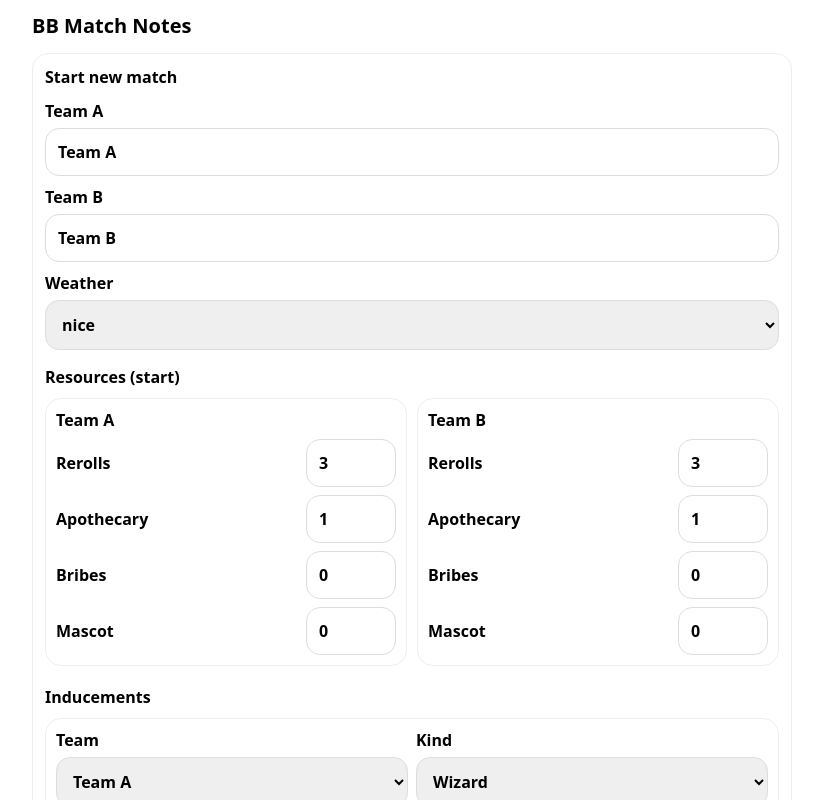
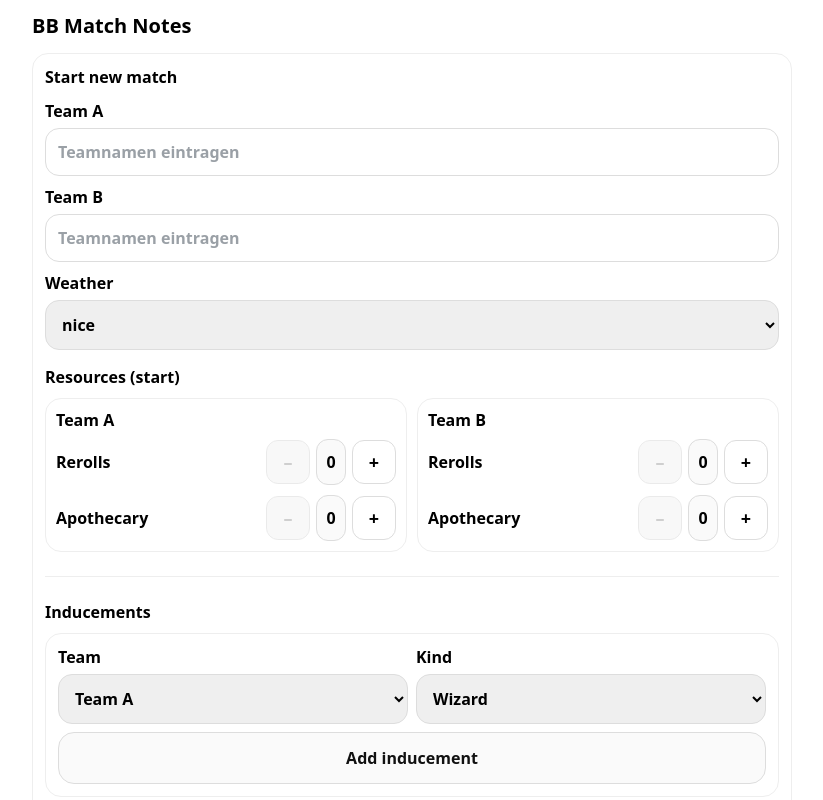
Before and after one commit to snoader/bb-match-notes, a React (Vite) app: page / in a window 1280 px wide. Shown: the top 800 px of the page, without its empty margins (228-1051 px from the left). Built offline with nearby package versions, Linux system fonts and the light colour scheme.

Commit message:
Inducements + player picker + start screen improvements

```diff
--- a/src/store/matchStore.ts
+++ b/src/store/matchStore.ts
@@ -12,7 +12,7 @@ type AppendEventInput =
   Omit<MatchEvent, "id" | "createdAt" | "half" | "turn"> &
   Partial<Pick<MatchEvent, "half" | "turn">>;
 
-type Resources = { rerolls: number; apothecary: number; bribes: number; mascot: number };
+type Resources = { rerolls: number; apothecary: number };
 
 type InducementEntry = { team: TeamId; kind: InducementKind; detail?: string };
 
--- a/src/ui/screens/LiveMatchScreen.tsx
+++ b/src/ui/screens/LiveMatchScreen.tsx
@@ -119,13 +119,10 @@ export function LiveMatchScreen() {
     await appendEvent({ type: "turn_set", payload: { half: d.half, turn } });
   }
 
-  async function useResource(team: TeamId, kind: "reroll" | "apothecary" | "bribe" | "mascot") {
+  async function useResource(team: TeamId, kind: "reroll" | "apothecary" ) {
     if (kind === "reroll") return appendEvent({ type: "reroll_used", team });
     if (kind === "apothecary") return appendEvent({ type: "apothecary_used", team });
-    if (kind === "bribe") return appendEvent({ type: "bribe_used", team });
 
-    // Mascot bleibt wie bisher (Legacy): inducement_used(kind:"Mascot")
-    return appendEvent({ type: "inducement_used", team, payload: { kind: "Mascot" } });
   }
 
   function download(filename: string, text: string, mime = "text/plain") {
@@ -282,8 +279,6 @@ export function LiveMatchScreen() {
                 {[
                   { k: "reroll" as const, label: `Rerolls (${d.resources[team].rerolls})` },
                   { k: "apothecary" as const, label: `Apo (${d.resources[team].apothecary})` },
-                  { k: "bribe" as const, label: `Bribes (${d.resources[team].bribes})` },
-                  { k: "mascot" as const, label: `Mascot (${d.resources[team].mascot})` },
                 ].map((x) => (
                   <button
                     key={x.k}
--- a/src/ui/screens/MatchStartScreen.tsx
+++ b/src/ui/screens/MatchStartScreen.tsx
@@ -1,14 +1,9 @@
-import React, { useMemo, useState } from "react";
+import { useMemo, useState } from "react";
+import type { CSSProperties, ReactNode } from "react";
 import { useMatchStore } from "../../store/matchStore";
 import { useAppStore } from "../../store/appStore";
 import { BigButton } from "../components/Modal";
-import {
-  WEATHERS,
-  INDUCEMENTS,
-  type Weather,
-  type InducementKind,
-  type TeamId,
-} from "../../domain/enums";
+import { WEATHERS, INDUCEMENTS, PRAYERS, type Weather, type InducementKind, type TeamId } from "../../domain/enums";
 
 const fmt = (x: string) => x.replaceAll("_", " ");
 
@@ -23,31 +18,38 @@ export function MatchStartScreen() {
 
   const hasMatch = useMemo(() => events.some((e) => e.type === "match_start"), [events]);
 
-  // Start form state
-  const [teamAName, setTeamAName] = useState("Team A");
-  const [teamBName, setTeamBName] = useState("Team B");
+  // Start form state (NEW: empty + placeholder)
+  const [teamAName, setTeamAName] = useState("");
+  const [teamBName, setTeamBName] = useState("");
   const [weather, setWeather] = useState<Weather>("nice");
 
-  // Resources
-  const [ra, setRa] = useState(3);
-  const [rb, setRb] = useState(3);
-  const [aa, setAa] = useState(1);
-  const [ab, setAb] = useState(1);
-  const [ba, setBa] = useState(0);
-  const [bb, setBb] = useState(0);
-  const [ma, setMa] = useState(0);
-  const [mb, setMb] = useState(0);
+  // Resources (NEW: all start at 0, with stepper buttons)
+  const [ra, setRa] = useState(0);
+  const [rb, setRb] = useState(0);
+  const [aa, setAa] = useState(0);
+  const [ab, setAb] = useState(0);
 
   // Inducements
   const [inducements, setInducements] = useState<InducementEntry[]>([]);
   const [indTeam, setIndTeam] = useState<TeamId>("A");
   const [indKind, setIndKind] = useState<InducementKind>("Wizard");
-  const [indDetail, setIndDetail] = useState("");
+const [starPlayerName, setStarPlayerName] = useState("");
+const [prayerPick, setPrayerPick] = useState<(typeof PRAYERS)[number]>(PRAYERS[0]);
 
 function addInducement() {
-    const detail = indDetail.trim() || undefined;
+  let detail: string | undefined = undefined;
+
+  if (indKind === "Star Player") {
+    const n = starPlayerName.trim();
+    detail = n || undefined;
+  } else if (indKind === "Prayers to Nuffle") {
+    detail = prayerPick; // wir speichern Prayer im detail-Feld
+  }
+
   setInducements((prev) => [...prev, { team: indTeam, kind: indKind, detail }]);
-    setIndDetail("");
+
+  // reset only the relevant field
+  setStarPlayerName("");
 }
 
   function removeInducement(idx: number) {
@@ -65,8 +67,8 @@ export function MatchStartScreen() {
         teamBName,
         weather,
         resources: {
-          A: { rerolls: ra, apothecary: aa, bribes: ba, mascot: ma },
-          B: { rerolls: rb, apothecary: ab, bribes: bb, mascot: mb },
+          A: { rerolls: ra, apothecary: aa },
+          B: { rerolls: rb, apothecary: ab },
         },
         inducements, // ✅ gespeichert
       },
@@ -80,6 +82,11 @@ export function MatchStartScreen() {
 
   return (
     <div style={{ padding: 12, maxWidth: 760, margin: "0 auto" }}>
+      {/* Placeholder styling (leicht grau) */}
+      <style>{`
+        input::placeholder { color: #9aa0a6; font-weight: 600; }
+      `}</style>
+
       <div style={{ fontWeight: 900, fontSize: 20 }}>BB Match Notes</div>
 
       {hasMatch && (
@@ -90,8 +97,7 @@ export function MatchStartScreen() {
               {d.teamNames.A} vs {d.teamNames.B}
             </div>
             <div>
-              Score {d.score.A}:{d.score.B} · Half {d.half} · Turn {d.turn} · Weather{" "}
-              {String(d.weather ?? "—")}
+              Score {d.score.A}:{d.score.B} · Half {d.half} · Turn {d.turn} · Weather {String(d.weather ?? "—")}
             </div>
           </div>
 
@@ -107,11 +113,21 @@ export function MatchStartScreen() {
 
         <div style={{ marginTop: 12, display: "grid", gap: 10 }}>
           <Field label="Team A">
-            <input value={teamAName} onChange={(e) => setTeamAName(e.target.value)} style={inputStyle} />
+            <input
+              value={teamAName}
+              onChange={(e) => setTeamAName(e.target.value)}
+              style={inputStyle}
+              placeholder="Teamnamen eintragen"
+            />
           </Field>
 
           <Field label="Team B">
-            <input value={teamBName} onChange={(e) => setTeamBName(e.target.value)} style={inputStyle} />
+            <input
+              value={teamBName}
+              onChange={(e) => setTeamBName(e.target.value)}
+              style={inputStyle}
+              placeholder="Teamnamen eintragen"
+            />
           </Field>
 
           <Field label="Weather">
@@ -124,40 +140,38 @@ export function MatchStartScreen() {
             </select>
           </Field>
 
+          {/* Resources */}
           <div style={{ fontWeight: 900, marginTop: 6 }}>Resources (start)</div>
           <div style={{ display: "grid", gridTemplateColumns: "1fr 1fr", gap: 10 }}>
-            <Box title={teamAName || "Team A"}>
-              <NumRow label="Rerolls" value={ra} setValue={setRa} />
-              <NumRow label="Apothecary" value={aa} setValue={setAa} />
-              <NumRow label="Bribes" value={ba} setValue={setBa} />
-              <NumRow label="Mascot" value={ma} setValue={setMa} />
+            <Box title={teamAName.trim() || "Team A"}>
+              <StepperRow label="Rerolls" value={ra} setValue={setRa} />
+              <StepperRow label="Apothecary" value={aa} setValue={setAa} />
             </Box>
-            <Box title={teamBName || "Team B"}>
-              <NumRow label="Rerolls" value={rb} setValue={setRb} />
-              <NumRow label="Apothecary" value={ab} setValue={setAb} />
-              <NumRow label="Bribes" value={bb} setValue={setBb} />
-              <NumRow label="Mascot" value={mb} setValue={setMb} />
+
+            <Box title={teamBName.trim() || "Team B"}>
+              <StepperRow label="Rerolls" value={rb} setValue={setRb} />
+              <StepperRow label="Apothecary" value={ab} setValue={setAb} />
             </Box>
           </div>
 
-          <div style={{ fontWeight: 900, marginTop: 10 }}>Inducements</div>
-          <div style={{ display: "grid", gap: 8, padding: 10, borderRadius: 16, border: "1px solid #eee" }}>
+          {/* NEW: visual separation */}
+          <div style={{ borderTop: "1px solid #eee", marginTop: 14, paddingTop: 14 }} />
+
+          {/* Inducements */}
+          <div style={{ fontWeight: 900 }}>Inducements</div>
+          <div style={{ display: "grid", gap: 8, padding: 12, borderRadius: 16, border: "1px solid #eee" }}>
             <div style={{ display: "grid", gridTemplateColumns: "1fr 1fr", gap: 8 }}>
               <label style={{ display: "grid", gap: 6 }}>
                 <div style={{ fontWeight: 800 }}>Team</div>
                 <select value={indTeam} onChange={(e) => setIndTeam(e.target.value as TeamId)} style={inputStyle}>
-                  <option value="A">{teamAName || "Team A"}</option>
-                  <option value="B">{teamBName || "Team B"}</option>
+                  <option value="A">{teamAName.trim() || "Team A"}</option>
+                  <option value="B">{teamBName.trim() || "Team B"}</option>
                 </select>
               </label>
 
               <label style={{ display: "grid", gap: 6 }}>
                 <div style={{ fontWeight: 800 }}>Kind</div>
-                <select
-                  value={indKind}
-                  onChange={(e) => setIndKind(e.target.value as InducementKind)}
-                  style={inputStyle}
-                >
+                <select value={indKind} onChange={(e) => setIndKind(e.target.value as InducementKind)} style={inputStyle}>
                   {INDUCEMENTS.map((k) => (
                     <option key={k} value={k}>
                       {k}
@@ -167,17 +181,41 @@ export function MatchStartScreen() {
               </label>
             </div>
 
+{indKind === "Star Player" && (
   <label style={{ display: "grid", gap: 6 }}>
-              <div style={{ fontWeight: 800 }}>Detail (optional)</div>
+    <div style={{ fontWeight: 800 }}>Name Starplayer</div>
     <input
-                value={indDetail}
-                onChange={(e) => setIndDetail(e.target.value)}
+      value={starPlayerName}
+      onChange={(e) => setStarPlayerName(e.target.value)}
       style={inputStyle}
-                placeholder="e.g. Griff Oberwald"
+      placeholder="z.B. Griff Oberwald"
     />
   </label>
+)}
 
-            <BigButton label="Add inducement" onClick={addInducement} secondary />
+{indKind === "Prayers to Nuffle" && (
+  <label style={{ display: "grid", gap: 6 }}>
+    <div style={{ fontWeight: 800 }}>Prayer</div>
+    <select
+      value={prayerPick}
+      onChange={(e) => setPrayerPick(e.target.value as any)}
+      style={inputStyle}
+    >
+      {PRAYERS.map((p) => (
+        <option key={p} value={p}>
+          {String(p).replaceAll("_", " ")}
+        </option>
+      ))}
+    </select>
+  </label>
+)}
+
+<BigButton
+  label="Add inducement"
+  onClick={addInducement}
+  secondary
+  disabled={indKind === "Star Player" && !starPlayerName.trim()}
+/>
 
             {inducements.length > 0 && (
               <div style={{ display: "grid", gap: 6 }}>
@@ -194,7 +232,7 @@ export function MatchStartScreen() {
                     }}
                   >
                     <div style={{ fontWeight: 800 }}>
-                      {(it.team === "A" ? teamAName || "Team A" : teamBName || "Team B")}: {it.kind}
+                      {(it.team === "A" ? teamAName.trim() || "Team A" : teamBName.trim() || "Team B")}: {it.kind}
                       {it.detail ? ` — ${it.detail}` : ""}
                     </div>
                     <button
@@ -222,7 +260,7 @@ export function MatchStartScreen() {
   );
 }
 
-function Field(props: { label: string; children: React.ReactNode }) {
+function Field(props: { label: string; children: ReactNode }) {
   return (
     <label style={{ display: "grid", gap: 6 }}>
       <div style={{ fontWeight: 800 }}>{props.label}</div>
@@ -231,31 +269,75 @@ function Field(props: { label: string; children: React.ReactNode }) {
   );
 }
 
-function Box(props: { title: string; children: React.ReactNode }) {
+function Box(props: { title: string; children: ReactNode }) {
   return (
     <div style={{ border: "1px solid #eee", borderRadius: 16, padding: 10 }}>
       <div style={{ fontWeight: 900, marginBottom: 8 }}>{props.title}</div>
-      <div style={{ display: "grid", gap: 8 }}>{props.children}</div>
+      <div style={{ display: "grid", gap: 10 }}>{props.children}</div>
     </div>
   );
 }
 
-function NumRow(props: { label: string; value: number; setValue: (n: number) => void }) {
+function StepperRow(props: { label: string; value: number; setValue: (n: number) => void }) {
+  const dec = () => props.setValue(Math.max(0, props.value - 1));
+  const inc = () => props.setValue(props.value + 1);
+
   return (
-    <div style={{ display: "grid", gridTemplateColumns: "1fr 90px", gap: 8, alignItems: "center" }}>
+    <div style={{ display: "grid", gridTemplateColumns: "1fr 130px", gap: 8, alignItems: "center" }}>
       <div style={{ fontWeight: 800 }}>{props.label}</div>
-      <input
-        type="number"
-        inputMode="numeric"
-        value={props.value}
-        onChange={(e) => props.setValue(Number(e.target.value))}
-        style={inputStyle}
-      />
+
+      <div style={{ display: "grid", gridTemplateColumns: "44px 1fr 44px", gap: 6, alignItems: "center" }}>
+        <button
+          onClick={dec}
+          disabled={props.value <= 0}
+          style={{
+            height: 44,
+            borderRadius: 12,
+            border: "1px solid #ddd",
+            background: props.value <= 0 ? "#f5f5f5" : "#fff",
+            fontWeight: 900,
+            fontSize: 18,
+            opacity: props.value <= 0 ? 0.6 : 1,
+          }}
+        >
+          –
+        </button>
+
+        <div
+          style={{
+            height: 44,
+            borderRadius: 12,
+            border: "1px solid #ddd",
+            display: "flex",
+            alignItems: "center",
+            justifyContent: "center",
+            fontWeight: 900,
+            fontSize: 16,
+            background: "#fafafa",
+          }}
+        >
+          {props.value}
+        </div>
+
+        <button
+          onClick={inc}
+          style={{
+            height: 44,
+            borderRadius: 12,
+            border: "1px solid #ddd",
+            background: "#fff",
+            fontWeight: 900,
+            fontSize: 18,
+          }}
+        >
+          +
+        </button>
+      </div>
     </div>
   );
 }
 
-const inputStyle: React.CSSProperties = {
+const inputStyle: CSSProperties = {
   padding: 12,
   borderRadius: 14,
   border: "1px solid #ddd",
```
Lines whose indentation alone changed are shown as unchanged.
